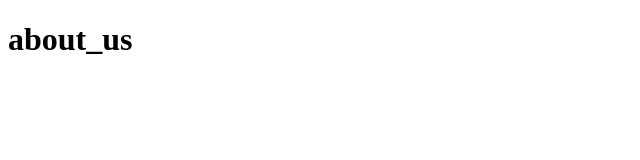
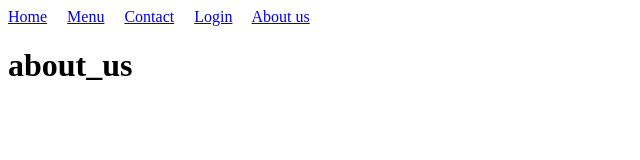
Before and after one commit to omkhutwad/cakeshop, a plain HTML site: page pages/about_us.html in a window 1280 px wide. Shown: the whole page, without its empty margins (0-640 px from the left). Drawn offline with Linux system fonts and the light colour scheme.

Commit message:
navbar add

```diff
--- a/pages/about_us.html
+++ b/pages/about_us.html
@@ -6,6 +6,11 @@
     <title>Document</title>
 </head>
 <body>
+    <a href="../index.html">Home</a>&nbsp;&nbsp;&nbsp;&nbsp;
+    <a href="./menu.html">Menu</a>&nbsp;&nbsp;&nbsp;&nbsp;
+    <a href="./conatact.html">Contact</a>&nbsp;&nbsp;&nbsp;&nbsp;
+    <a href="./login.html">Login</a>&nbsp;&nbsp;&nbsp;&nbsp;
+    <a href="./about_us.html">About us</a>&nbsp;&nbsp;&nbsp;&nbsp;<br>
     <h1>about_us</h1>
 </body>
 </html>
```
Also changed, not shown: index.html (+3 -1 lines), pages/conatact.html (+4 -1 lines), pages/login.html (+5 -0 lines), pages/menu.html (+3 -1 lines).
